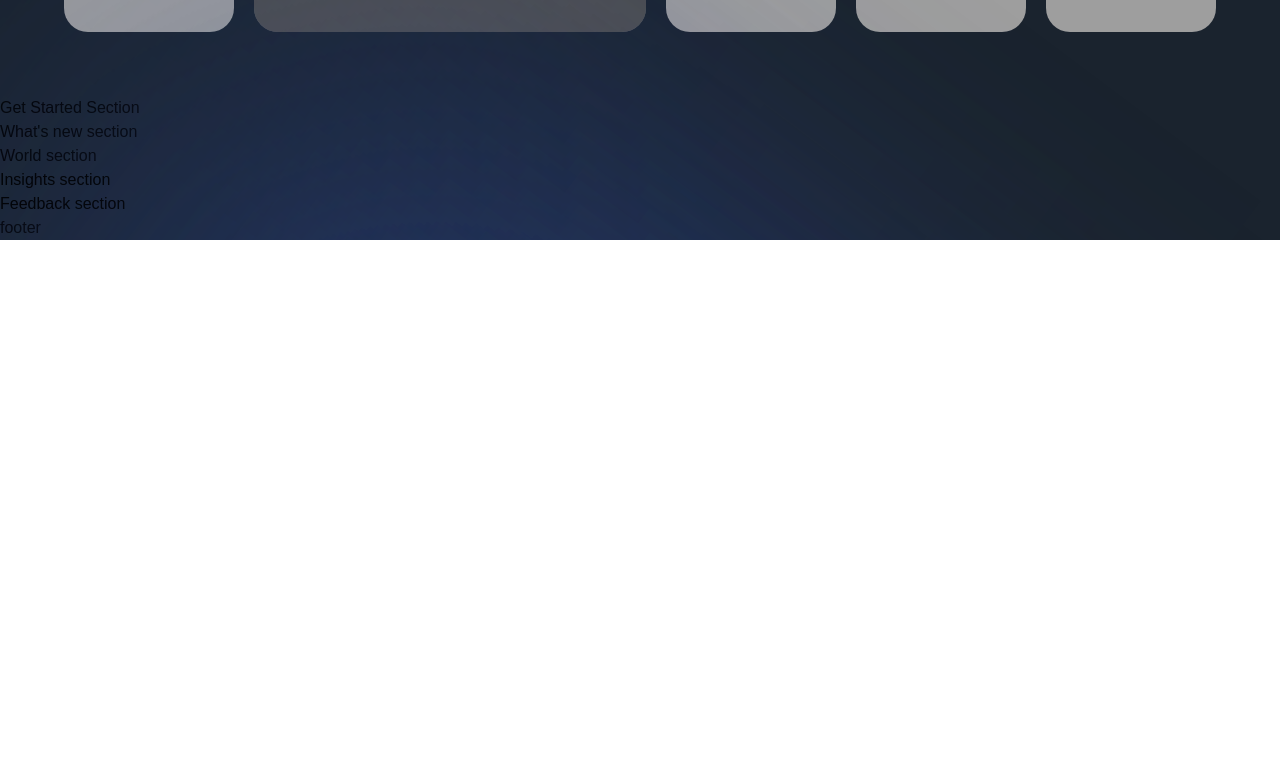
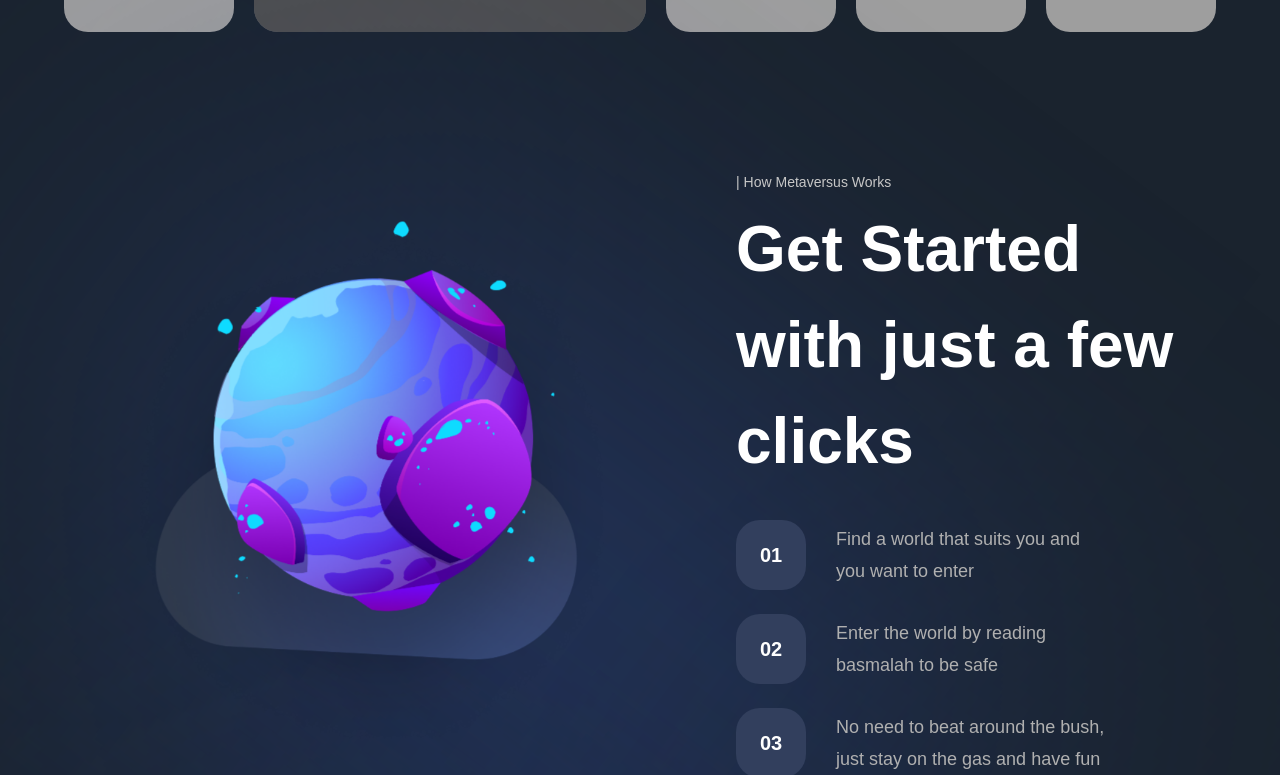
Before and after one commit to vacom13/project-metaverse, a Next.js app: page / in a window 1280 px wide. Shown: the part 2592-3367 px from the top of the page. Before the commit the page ends 2832 px from the top, so only its background shows below. Built offline with nearby package versions, Linux system fonts and the light colour scheme; grey boxes are pictures that could not be loaded; a web font is replaced by a local one.

Commit message:
Get Started Section

```diff
--- a/components/StartSteps.jsx
+++ b/components/StartSteps.jsx
@@ -1,6 +1,15 @@
-const StartSteps = () => (
-  <div>
-    start steps
+import styles from "../styles";
+
+const StartSteps = ({ number, text }) => (
+  <div className={`${styles.flexCenter} flex-row`}>
+    <div
+      className={`${styles.flexCenter} w-[70px] h-[70px] rounded-[24px] bg-[#323f5d]`}
+    >
+      <p className="font-bold text-[20px] text-white">0{number}</p>
+    </div>
+    <p className="flex-1 ml-[30px] font-normal text-[18px] text-[#B0B0B0] leading-[32px]">
+      {text}
+    </p>
   </div>
 );
 
--- a/sections/GetStarted.jsx
+++ b/sections/GetStarted.jsx
@@ -1,8 +1,42 @@
-'use client';
+"use client";
 
+import { motion } from "framer-motion";
+import { TypingText, TitleText, StartSteps } from "../components";
+import styles from "../styles";
+import { staggerContainer, fadeIn, planetVariants } from "../utils/motion";
+import { startingFeatures } from "../constants";
 const GetStarted = () => (
-  <section>
-    Get Started Section
+  <section className={`${styles.paddings} relative z-10`}>
+    <motion.div
+      variants={staggerContainer}
+      initial="hidden"
+      whileInView="show"
+      viewport={{ once: false, amount: 0.25 }}
+      className={`${styles.innerWidth} mx-auto flex lg:flex-row flex-col gap-8`}
+    >
+      <motion.div
+        variants={planetVariants("left")}
+        className={`flex-1 ${styles.flexCenter}`}
+      >
+        <img
+          src="/get-started.png"
+          alt="get-started"
+          className="w-[90%] h-[90%] object-contain"
+        />
+      </motion.div>
+      <motion.div
+        variants={fadeIn("left", "tween", 0.2, 1)}
+        className="flex-[0.75] flex justify-center flex-col"
+      >
+        <TypingText title="| How Metaversus Works" />
+        <TitleText title={<>Get Started with just a few clicks</>} />
+        <div className="mt-[31px] flex flex-col max-w-[370px] gap-[24px]">
+          {startingFeatures.map((feature, index) => (
+            <StartSteps key={feature} number={index + 1} text={feature} />
+          ))}
+        </div>
+      </motion.div>
+    </motion.div>
   </section>
 );
 
```
